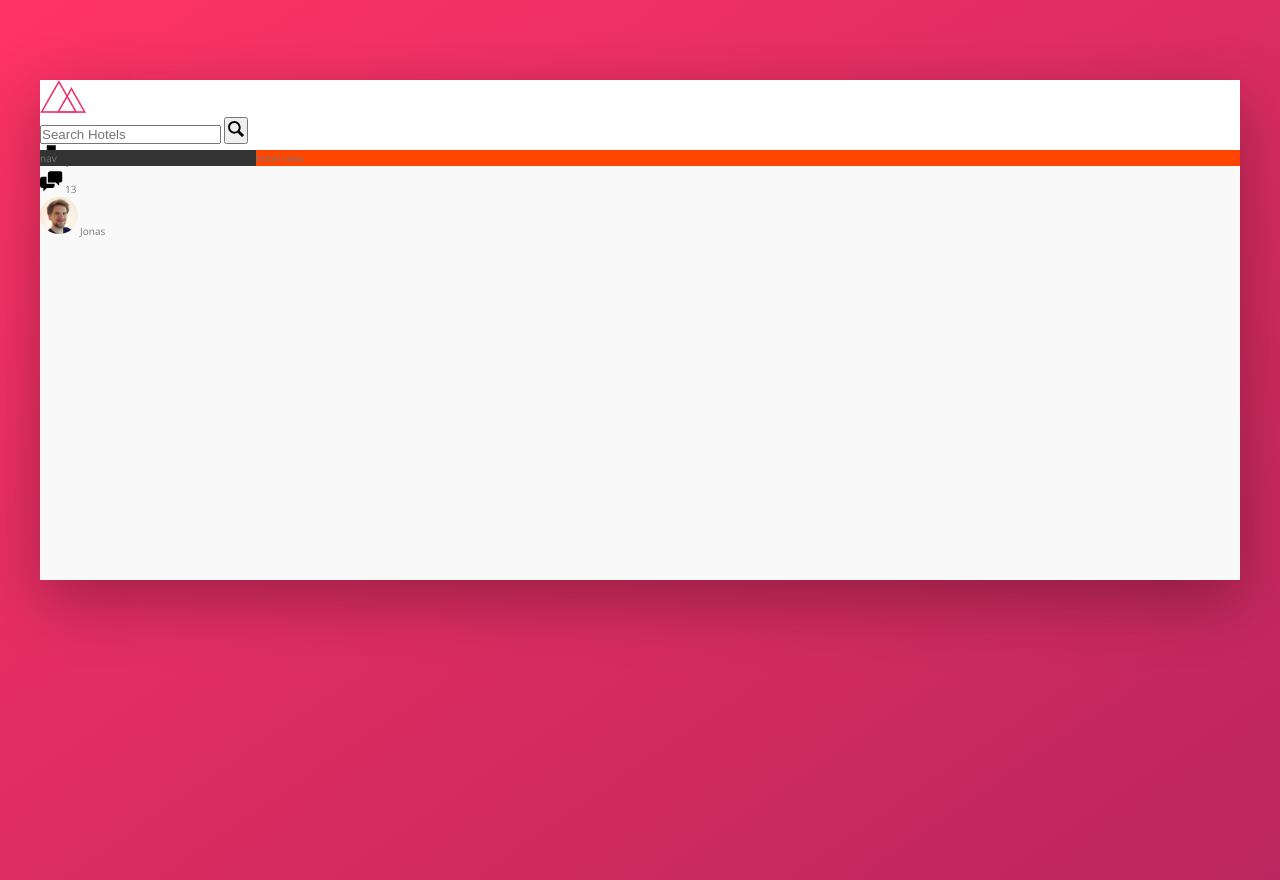
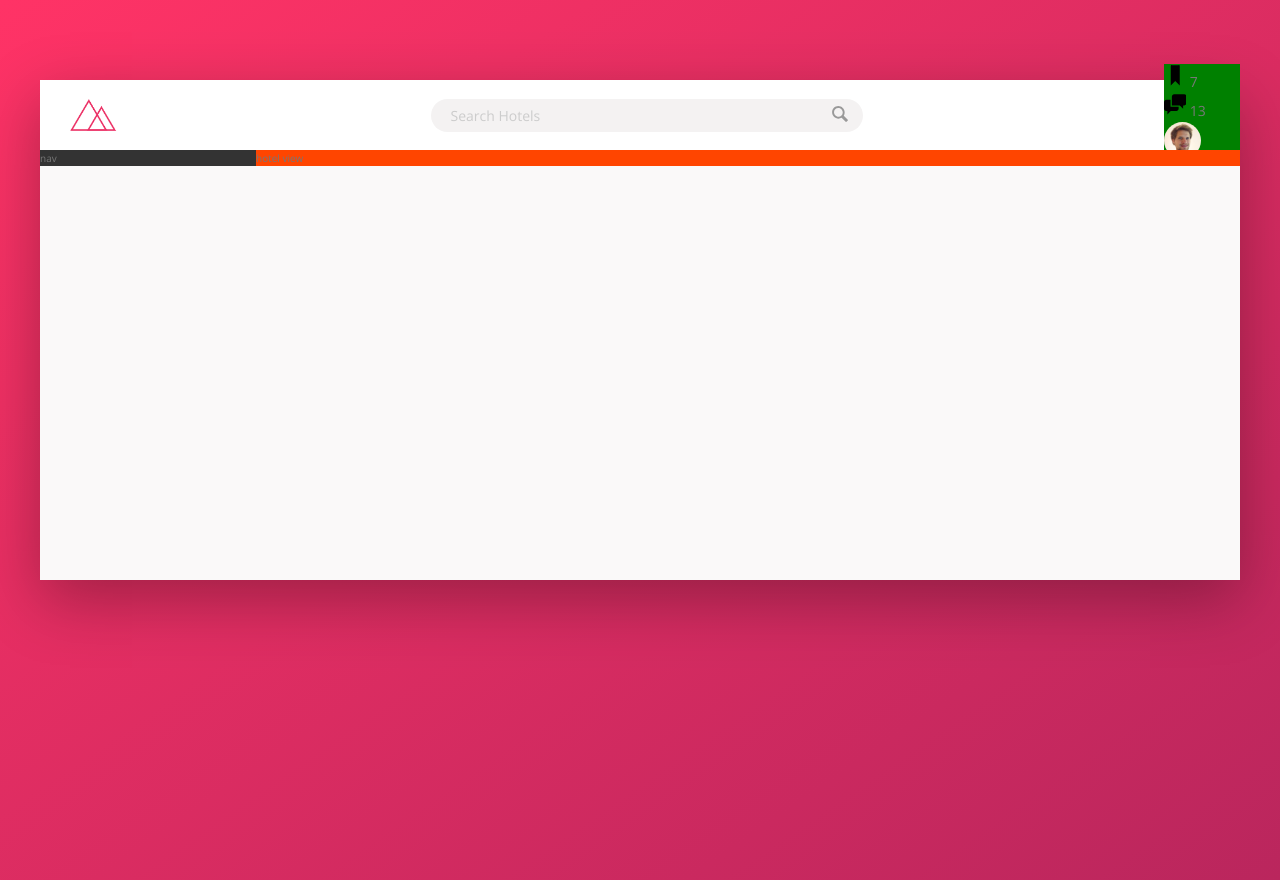
Before and after one commit to KaushikShivam/Trillo, a website: page index.html in a window 1280 px wide. Drawn offline with nearby package versions, Linux system fonts and the light colour scheme; files that its build step writes are made by us from their sources.

Commit message:
Style the header search bar

```diff
--- a/index.html
+++ b/index.html
@@ -17,7 +17,7 @@
         <header class="header">
             <img src="img/logo.png" alt="Trillo logo" class="logo">
 
-            <form action="#">
+            <form class="search" action="#">
                 <input type="text" class="search__input" placeholder="Search Hotels">
                 <button class="search__button">
                     <svg class="search__icon">
--- a/sass/_components.scss
+++ b/sass/_components.scss
@@ -2,24 +2,65 @@
 // LOGO
 .logo {
 	height: 3.25rem;
+	margin-left: 3rem;
 }
 
 //////////////////////////////
 // SEARCH
 .search {
+	flex: 0 0 40%;
+	display: flex;
+	align-items: center;
+	justify-content: center;
+
 	&__input {
+		font-family: inherit;
+		font-size: inherit;
+		color: inherit;
+		background-color: var(--color-grey-light-2);
+		border: none;
+		padding: 0.7rem 2rem;
+		border-radius: 100px;
+		width: 90%;
+		transition: all 0.2s;
+		margin-right: -3.25rem;
+
+		&:focus {
+			outline: none;
+			width: 100%;
+			background-color: var(--color-grey-light-3);
+		}
+		&::-webkit-input-placeholder {
+			font-weight: 100;
+			color: var(--color-grey-light-4);
+		}
 	}
+
+	&__input:focus + &__button {
+		background-color: var(--color-grey-light-3);
+	}
+
 	&__button {
+		border: none;
+		background-color: var(--color-grey-light-2);
+		&:focus {
+			outline: none;
+		}
+		&:active {
+			transform: translateY(2px);
+		}
 	}
 	&__icon {
 		height: 2rem;
 		width: 2rem;
+		fill: var(--color-grey-dark-3);
 	}
 }
 
 //////////////////////////////
 // USER NAVIGATION
 .user-nav {
+	background-color: green;
 	&__icon-box {
 	}
 	&__icon {
--- a/sass/_layout.scss
+++ b/sass/_layout.scss
@@ -8,9 +8,14 @@
 }
 
 .header {
+	font-size: 1.4rem;
 	height: 7rem;
 	background-color: #fff;
 	border-bottom: var(--color-grey-light-2);
+
+	display: flex;
+	justify-content: space-between;
+	align-items: center;
 }
 
 .content {
```
